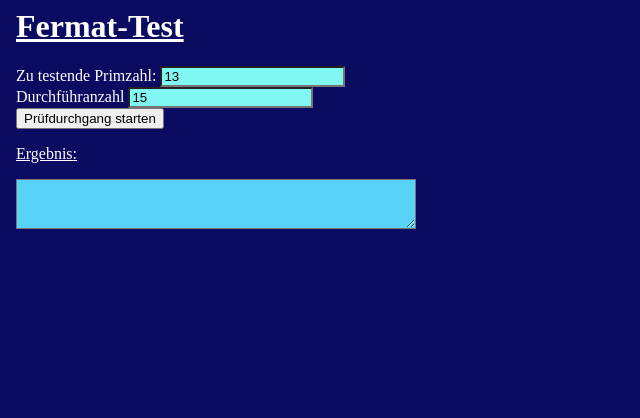
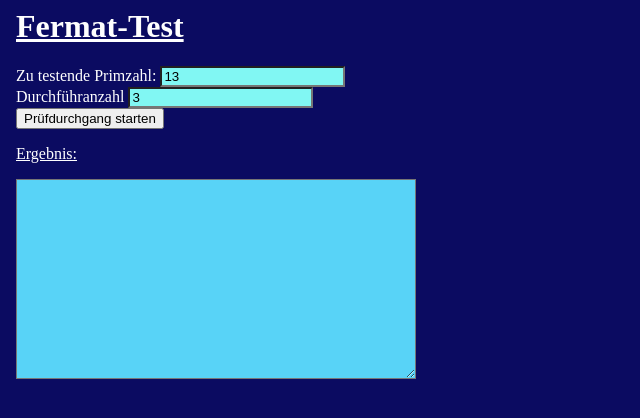
Before and after one commit to Va2828Cz/angular-eydwqm, an Angular app: page / in a window 1280 px wide. Shown: the top 418 px of the page, without its empty margins (0-640 px from the left). Built offline with nearby package versions, Linux system fonts and the light colour scheme.

Commit message:
3 files modified

```diff
--- a/src/app/fermat-test/fermat-test.component.css
+++ b/src/app/fermat-test/fermat-test.component.css
@@ -1,7 +1,7 @@
 #hintergrundf{
 
   width: 400px;
-  height: 50px;
+  height: 200px;
   background-color: #58D3F7;
 }
 #i_zahl{
--- a/src/app/fermat-test/fermat-test.component.html
+++ b/src/app/fermat-test/fermat-test.component.html
@@ -3,11 +3,11 @@
 <p id= "#hintergrundf" >
 </p>
 <form>
- Zu testende Primzahl: <input name="versuchskaninchen" [(ngModel)]="versuchskaninchen" id="i_zahl"  />
+ Zu testende Primzahl: <input name="versuchskaninchen" type="number" [(ngModel)]="versuchskaninchen" id="i_zahl"  />
 
 <br/>
 
- Durchführanzahl <input name="anzahl" [(ngModel)]="anzahl" id="i_anzahl" />
+ Durchführanzahl <input name="anzahl" type="number" [(ngModel)]="anzahl" id="i_anzahl" />
  <br/>
  <button (click)="fermattest()" >Prüfdurchgang starten</button>
 </form>
--- a/src/app/fermat-test/fermat-test.component.ts
+++ b/src/app/fermat-test/fermat-test.component.ts
@@ -8,31 +8,45 @@ import { Component, OnInit } from '@angular/core';
 export class FermatTestComponent implements OnInit {
 
   versuchskaninchen: number = 13;
-  anzahl: number = 15;
+  anzahl: number = 3;
   ergebnis = "";
 
   constructor() { }
 
   fermattest() {
-    let zeuge = 2;
+
+    let endergebnis = true;
+
+    for (let zeuge = 2; zeuge < this.anzahl + 2; zeuge++) {
+
+
+
       //Berechne zeuge^(versuchskaninchen-1) moidulo Versuchskaninchen
       let zwischenergebnis = 1;
+
       for (let i = 0; i < this.versuchskaninchen - 1; i++) {
 
         zwischenergebnis = zwischenergebnis * zeuge;
       }
       zwischenergebnis = zwischenergebnis % this.versuchskaninchen;
       if (zwischenergebnis === 1) {
-      this.ergebnis += 'Die Zahl ' + this.versuchskaninchen + ' ist wahrscheinlich eine Primzahl.';
+       this.ergebnis += ' Zeuge ' + zeuge + ': OK ';
 
       } else {
-      this.ergebnis += 'Die Zahl ' + this.versuchskaninchen + ' ist keine Primzahl.';
+        //this.ergebnis += 'Die Zahl ' + this.versuchskaninchen + ' ist laut Zeuge' + zeuge + ' keine Primzahl.';
+        endergebnis = false;
+        zeuge = this.anzahl + 2 ;
 
       }
+    }
 
+    if(endergebnis === true){
 
-    zwischenergebnis = zwischenergebnis % this.versuchskaninchen;
-    //this.ergebnis = 'Zwischenergebnis:' + zwischenergebnis;
+      this.ergebnis += 'Die Zahl ' + this.versuchskaninchen + ' ist wahrscheinlich eine Primzahl. '
+    }else{
+      this.ergebnis += 'Die Zahl ' + this.versuchskaninchen + ' ist keine Primzahl. '
+    }
+
 
   }
 
```
Lines whose indentation alone changed are shown as unchanged.
